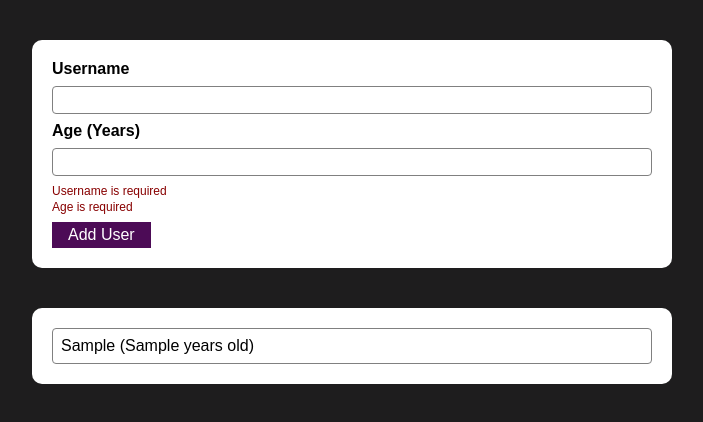
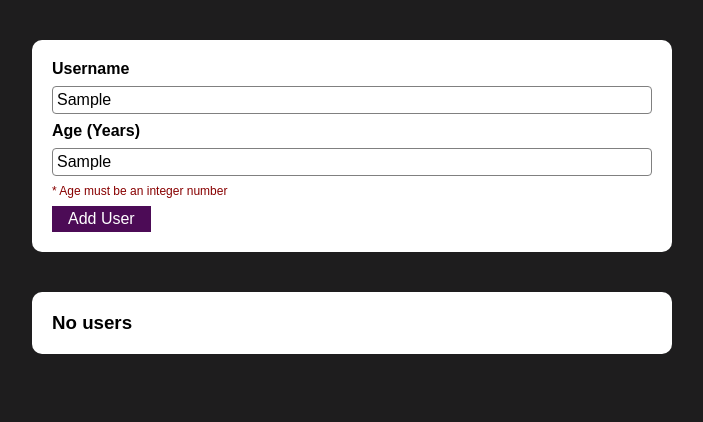
Before and after one commit to marcoschultznunes/academind-react-project-users-list, a React (Create React App) app: page / in a window 1280 px wide. Both pictures are taken after typing "Sample", "Sample" into the empty fields and a click on the button "Add User". Shown: the top 422 px of the page, without its empty margins (288-991 px from the left). Built offline with nearby package versions, Linux system fonts and the light colour scheme; the HTML template or start-up script is replaced by a standard one.

Commit message:
UserForm validation

```diff
--- a/public/index.html
+++ b/public/index.html
@@ -24,7 +24,7 @@
       work correctly both with client-side routing and a non-root public URL.
       Learn how to configure a non-root public URL by running `npm run build`.
     -->
-    <title>React App</title>
+    <title>Users List</title>
   </head>
   <body>
     <noscript>You need to enable JavaScript to run this app.</noscript>
--- a/src/components/form/UserForm.jsx
+++ b/src/components/form/UserForm.jsx
@@ -1,34 +1,48 @@
-import { useRef } from "react"
-import "./UserForm.css"
+import { useRef, useState } from "react";
+import "./UserForm.css";
+import validate from '../validators/User';
 
 const UserForm = (props) => {
-    const usernameRef = useRef()
-    const ageRef = useRef()
+    const usernameRef = useRef();
+    const ageRef = useRef();
+    const [errors, setErrors] = useState([]);
+
+    const changeHandler = (e) => {
+        setErrors([])
+    }
 
     const submitHandler = (e) => {
         e.preventDefault()
-        props.addUser(usernameRef.current.value, ageRef.current.value)
-        usernameRef.current.value = ""
-        ageRef.current.value = ""
-    }
+        const username = usernameRef.current.value;
+        const age = ageRef.current.value;
+
+        const validationErrors = validate(username, age);
+
+        if(validationErrors.length === 0){
+            props.addUser(username, Number.parseInt(age));
+            usernameRef.current.value = "";
+            ageRef.current.value = "";
+        }
+
+        setErrors(validationErrors);
+    };
 
     return <form action="" className="round-container" id="user-form" onSubmit={submitHandler}>
         <div className="input-container">
             <label htmlFor="username">Username</label>
-            <input type="text" name="username" ref={usernameRef}/>
+            <input type="text" name="username" ref={usernameRef} onChange={changeHandler}/>
         </div>
         <div className="input-container">
             <label htmlFor="age">Age (Years)</label>
-            <input type="text" name="age" ref={ageRef}/>
+            <input type="text" name="age" ref={ageRef} onChange={changeHandler}/>
         </div>
         <div className="error-msgs-container">
-            <p>Username is required</p>
-            <p>Age is required</p>
+            {errors.map((e, i) => <p key={i}>* {e}</p>)}
         </div>
         <div className="submit-btn-container">
             <button type="submit">Add User</button>
         </div>
-    </form>
-}
+    </form>;
+};
 
 export default UserForm;
--- /dev/null
+++ b/src/components/validators/User.js
@@ -0,0 +1,28 @@
+const validate = (username, age) => {
+    const errors = []
+    username = username.trim()
+    age = age.trim()
+
+    // username validation
+    if(username.length === 0){
+        errors.push("Username required")
+    }
+    else if(username.length < 2 || username.length > 100){
+        errors.push("Username must have 2-100 characters")
+    }
+
+    // age validation
+    if(age.length === 0) {
+        errors.push("Age required")
+    }
+    else if(isNaN(age) || age.indexOf(".") !== -1){
+        errors.push("Age must be an integer number")
+    }
+    else if(age < 0) {
+        errors.push("Age must be positive")
+    }
+
+    return errors;
+};
+
+export default validate;
```
